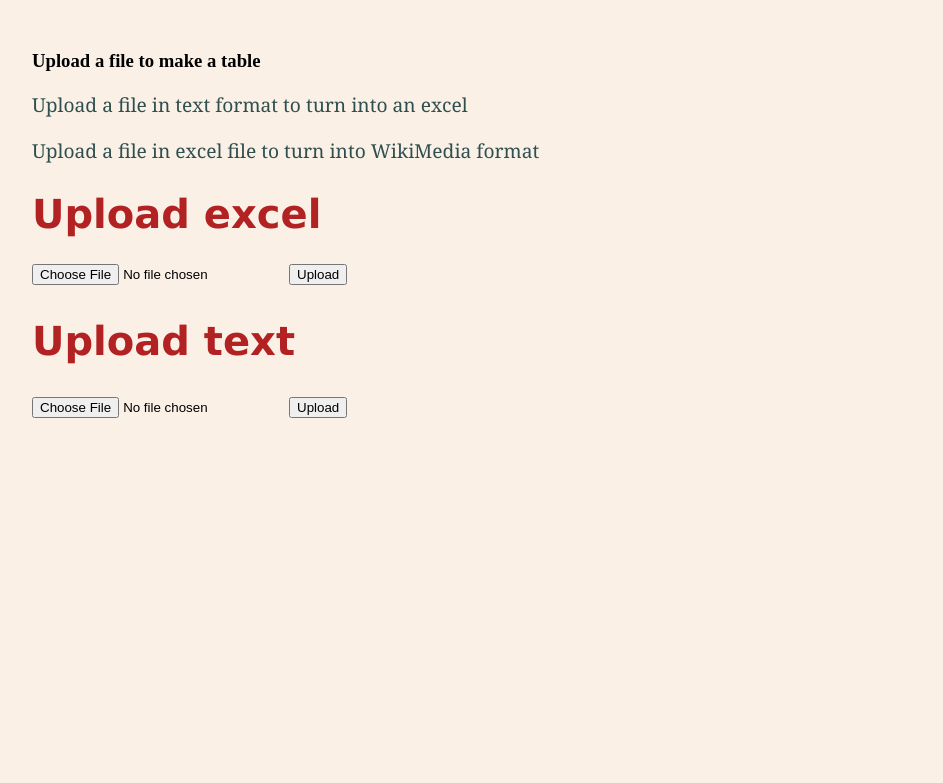
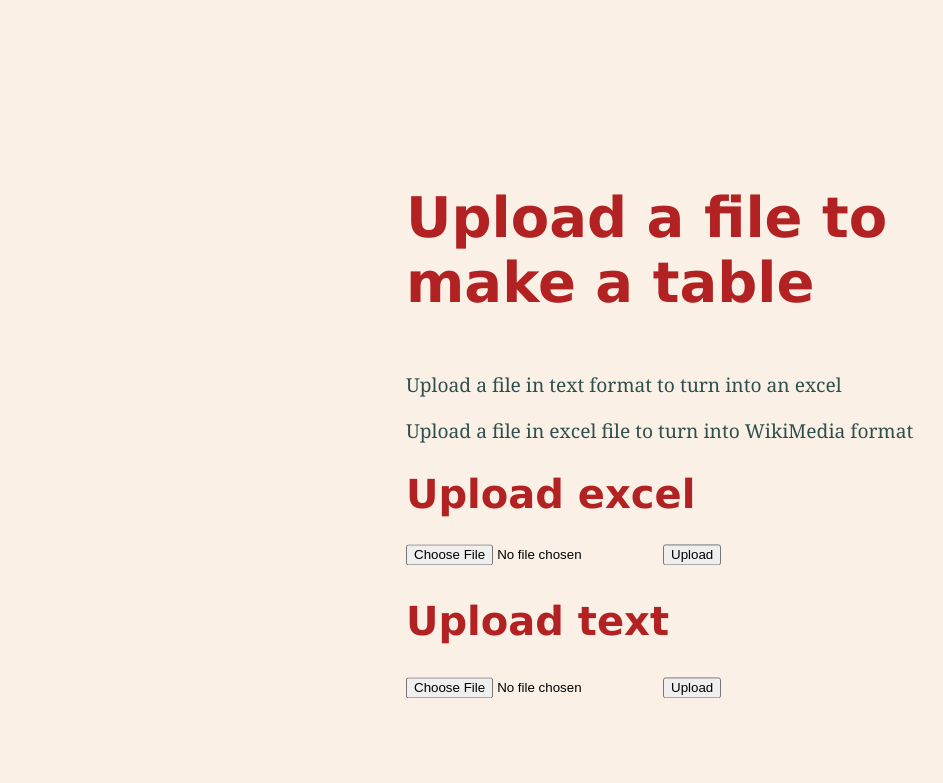
Before and after one commit to HoangNguyen0309/Wiki-Table-Generator, a Flask app: page / in a window 1280 px wide. Shown: the top 783 px of the page, without its empty margins (68-1011 px from the left). Run offline with Flask 2, Linux system fonts and the light colour scheme.

Commit message:
Update styles.css

```diff
--- a/static/styles.css
+++ b/static/styles.css
@@ -18,3 +18,15 @@ h2 {
     font-size: 2.5em;
     color: FireBrick;
 }
+h3 {
+    font-family: Verdana, Geneva, sans-serif;
+    font-size: 3.5em;
+    color: FireBrick;
+}
+.centered {
+    position: fixed;
+    top: 50%;
+    left: 50%;
+    /* bring your own prefixes */
+    transform: translate(-50%, -50%);
+}
```
